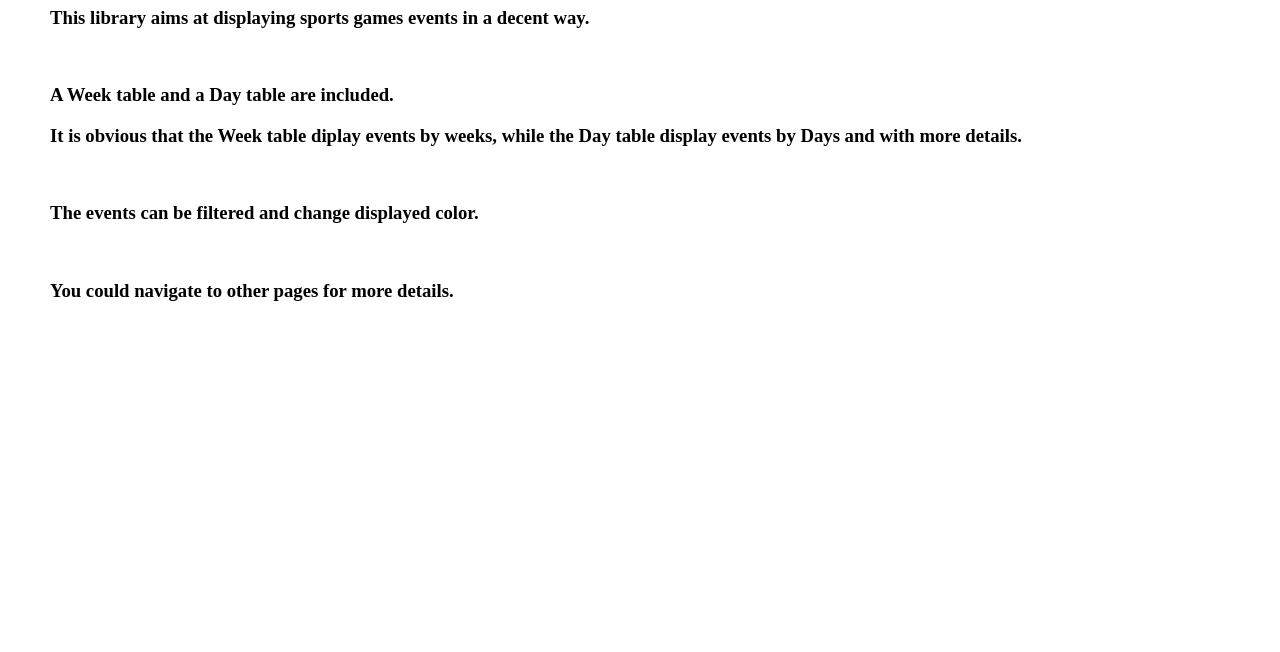
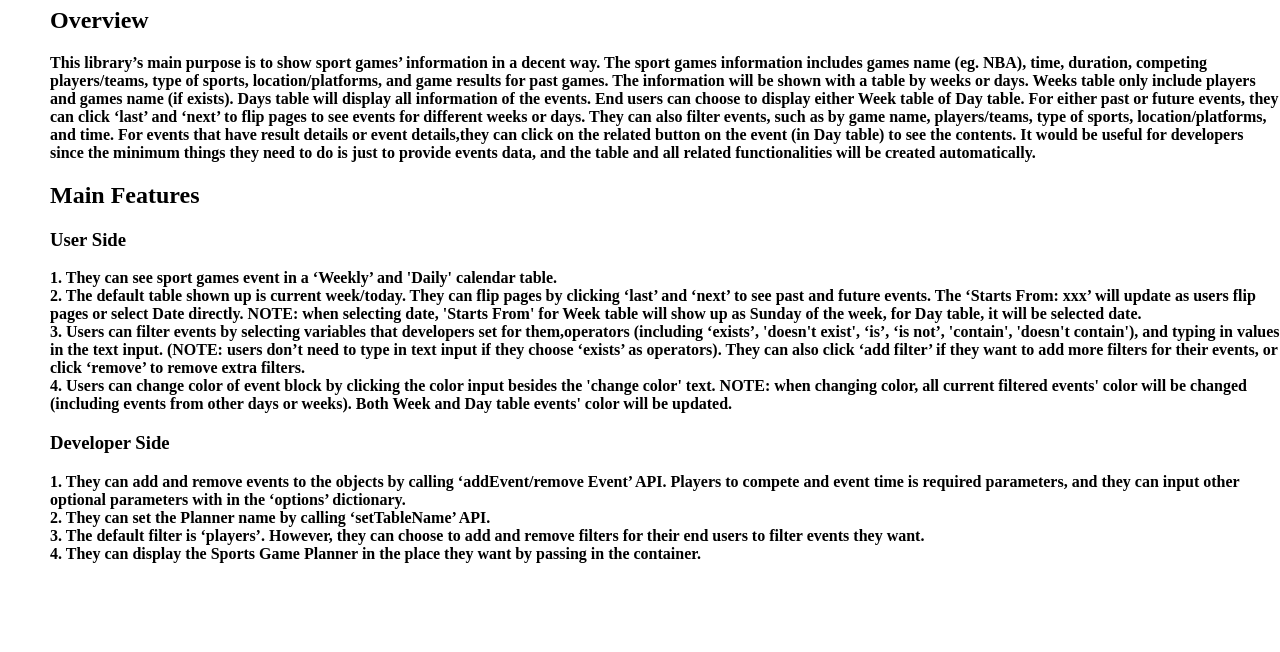
Before and after one commit to amyDing629/GamePlannerLibrary, a website: page pub/index.html in a window 1280 px wide. Shown: the part 148-800 px from the top of the page. Drawn offline with Linux system fonts and the light colour scheme.

Commit message:
update index'

```diff
--- a/pub/index.html
+++ b/pub/index.html
@@ -30,23 +30,40 @@
             <li class="NavigationButton">
 					<a href="game-planner.js" class="NavigationText">Library Code</a>
 				</li>
-			</ul>
             <li class="NavigationButton">
                 <a href="https://drive.google.com/file/d/1YhW82GnOLmsawWgDNKBaP2dOMFsHJmjm/view?usp=sharing" class="NavigationText">Demo Video</a>
             </li>
+        </ul>
 		</div>
     <br>
     <div id='index-main'>
         <h1>Sport Games Planner</h1>
-        <h3>This library aims at displaying sports games events in a decent way.</h3>
+        <h2>Overview</h2>
+        <b>This library’s main purpose is to show sport games’ information in a decent way. The sport games information includes games name (eg. NBA), time, duration, competing players/teams, type of sports, location/platforms, and game results for past games. The information will be shown with a table by weeks or days. Weeks table only include players and games name (if exists). Days table will display all information of the events. End users can choose to display either Week table of Day table. For either past or future events, they can click ‘last’ and ‘next’ to flip pages to see events for different weeks or days. They can also filter events, such as by game name, players/teams, type of sports, location/platforms, and time. For events that have result details or event details,they can click on the related button on the event (in Day table) to see the contents. It would be useful for developers since the minimum things they need to do is just to provide events data, and the table and all related functionalities will be created automatically. </b>
         <br>
-        <h3>A Week table and a Day table are included.</h3>
-        <h3>It is obvious that the Week table diplay events by weeks, while the Day table display events by Days and with more details.</h3>
+        <h2>Main Features</h2>
+        <h3>User Side</h3>
+        <b>1. They can see sport games event in a ‘Weekly’ and 'Daily' calendar table.</b>
         <br>
-        <h3>The events can be filtered and change displayed color.</h3>
+        <b>2. The default table shown up is current week/today. They can flip pages by clicking ‘last’ and ‘next’ to see past and future events. The ‘Starts From: xxx’ will update as users flip pages or select Date directly. NOTE: when selecting date, 'Starts From' for Week table will show up as Sunday of the week, for Day table, it will be selected date. </b>
         <br>
-        <h3>You could navigate to other pages for more details.</h3>
+        <b>3. Users can filter events by selecting variables that developers set for them,operators (including ‘exists’, 'doesn't exist', ‘is’, ‘is not’, 'contain', 'doesn't contain'), and typing in values in the text input. (NOTE: users don’t need to type in text input if they choose ‘exists’ as operators). They can also click ‘add filter’ if they want to add more filters for their events, or click ‘remove’ to remove extra filters.</b>
         <br>
+        <b>4. Users can change color of event block by clicking the color input besides the 'change color' text. NOTE: when changing color, all current filtered events' color will be changed (including events from other days or weeks). Both Week and Day table events' color will be updated.</b>
+        <br>
+        <h3>Developer Side</h3>
+        <b>1. They can add and remove events to the objects by calling ‘addEvent/remove
+            Event’ API. Players to compete and event time is required parameters, and
+            they can input other optional parameters with in the ‘options’ dictionary.</b>
+            <br>
+        <b>2. They can set the Planner name by calling ‘setTableName’ API.</b>
+        <br>
+        <b>3. The default filter is ‘players’. However, they can choose to add and remove
+            filters for their end users to filter events they want.</b>
+        <br>
+        <b>4. They can display the Sports Game Planner in the place they want by passing in
+            the container.</b>
+
    </div>
 
 
```
